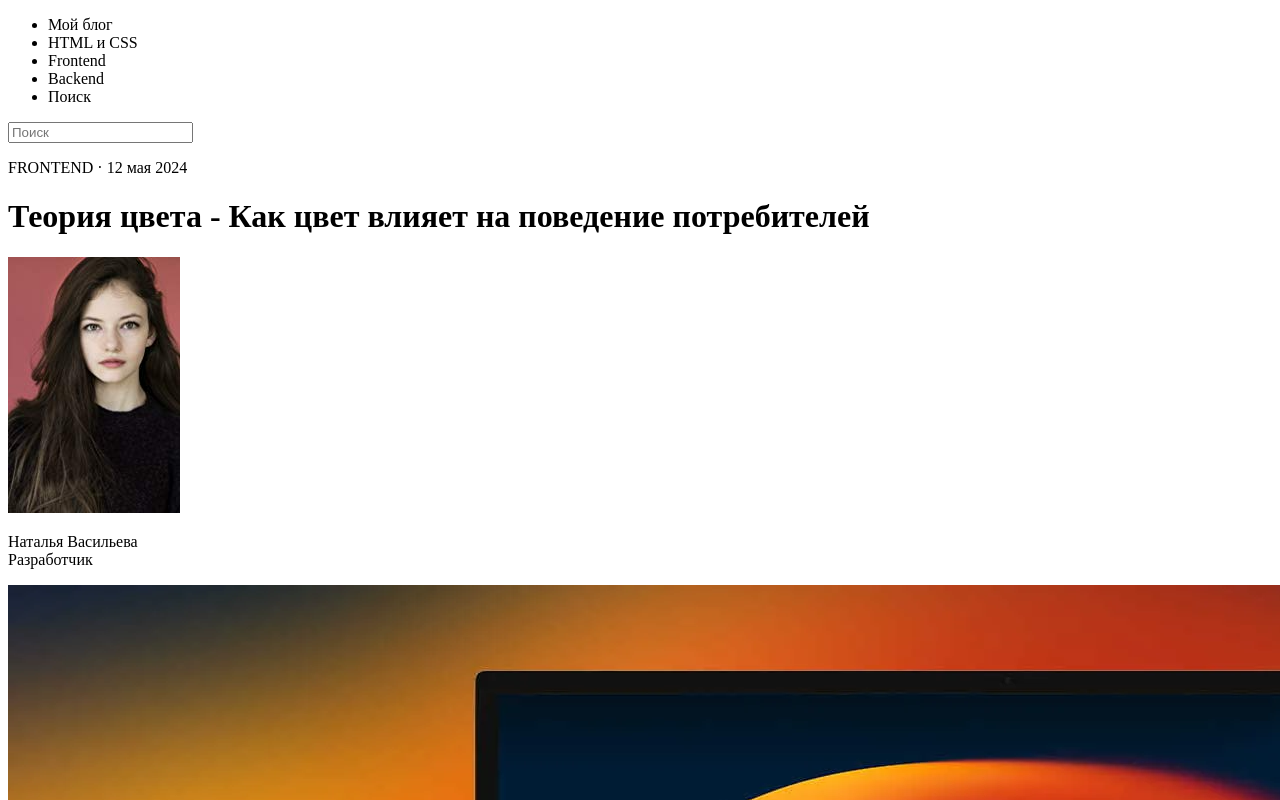
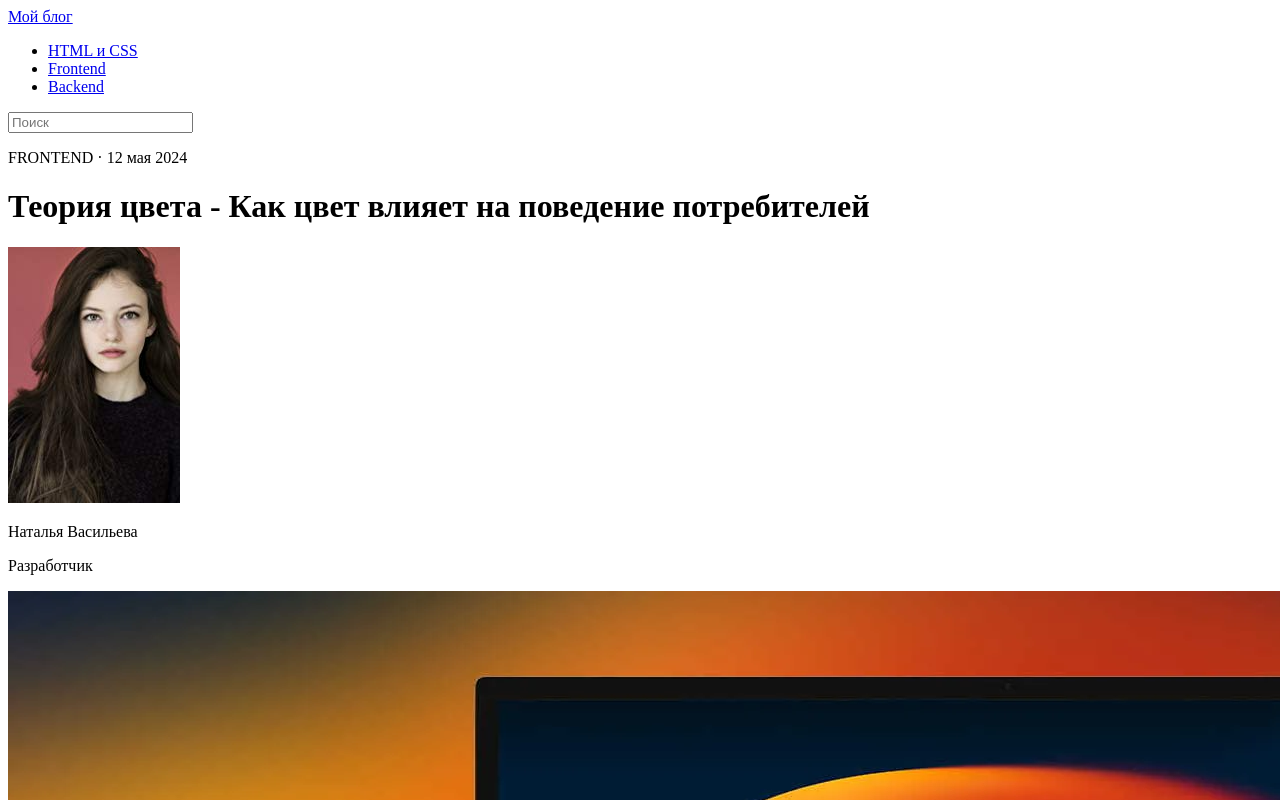
Before and after one commit to Kate-Dem/DZ-HTML-CSS, a plain HTML site: page 1- blog/index.html in a window 1280 px wide. Shown: the top 800 px of the page. Drawn offline with Linux system fonts and the light colour scheme.

Commit message:
После исправления

```diff
--- a/1- blog/index.html
+++ b/1- blog/index.html
@@ -10,30 +10,30 @@
 <body>
 	<div>
 		<header>
+			<a href="#">Мой блог</a>
 			<nav>
 				<ul>
-				<li>Мой блог</li>
-				<li>HTML и CSS </li>
-				<li>Frontend </li>
-				<li>Backend </li>
-				<li>Поиск</li>
+					<li><a href="#">HTML и CSS</a></li>
+					<li><a href="#">Frontend</a></li>
+					<li><a href="#">Backend</a></li>
 				</ul>
 			</nav>
-	</header>
 			<form action="#" method="get">
 				<label for="query"></label>
 				<input type="text" placeholder="Поиск" id="query" name="search_query" />
 			</form>
+		</header>
 	</div>
 	<main>
 		<p>FRONTEND &#183; 12 мая 2024</p>
 		<h1>Теория цвета - Как цвет влияет на поведение потребителей</h1>
-		<div><img src="./Images/image1.png" alt="Фотография девушки - разработчика">
-			<p>Наталья Васильева
-				<br>Разработчик
-			</p>
+		<div>
+			<img src="./Images/image1.png" alt="Фотография девушки - разработчика">
 		</div>
-		<section>
+		<div>
+			<p>Наталья Васильева</p>
+			<p>Разработчик</p>
+		</div>
 		<img src="./Images/image2.png" alt="Монитор с заставкой, на оранжевом фоне">
 		<article>
 			<p>Теория цвета — это особенности эмоционального восприятия человеком тех или иных цветовых решений. Цвета и
@@ -62,7 +62,6 @@
 				на его
 				цвете.</p>
 		</article>
-		</section>
 	</main>
 	<footer>
 		<div>Все права защищены &#169; 2024</div>
```
Also changed, not shown: 2 форм/index.html (+8 -5 lines), 1 other file. Lines whose indentation alone changed are shown as unchanged.
